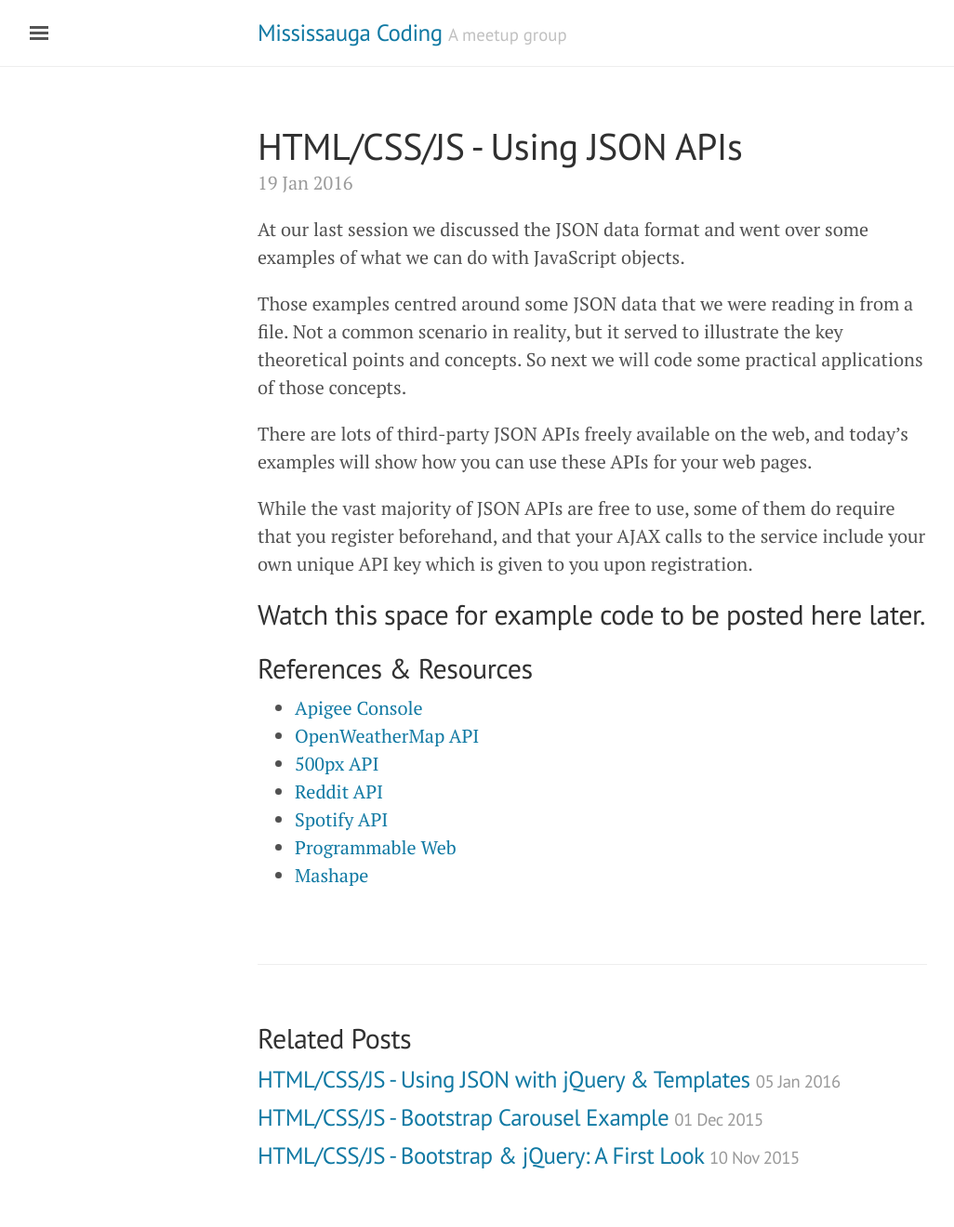
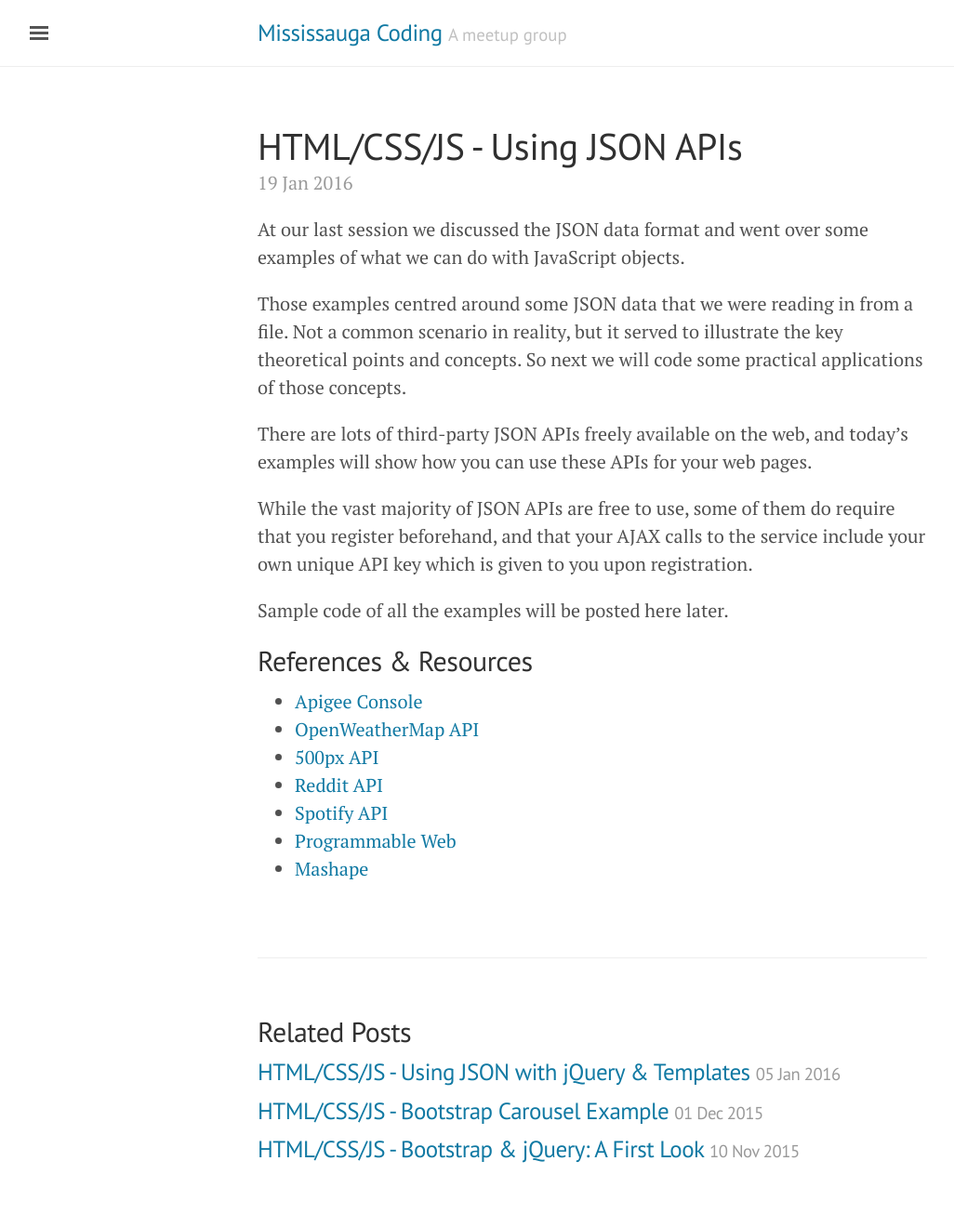
Before and after one commit to MississaugaCoding/mississaugacoding.github.io, a Jekyll site: the page built from _posts/2016-01-19-html-css-js-json-apis.md, in a window 1280 px wide. Shown: the whole page at 93% size, without its empty margins (3-1029 px from the left). Built offline with Jekyll 4.4.1, drawn with Linux system fonts in a browser that asks for light colours; comment, search, counter and statistics services are not loaded.

Commit message:
updated post for session 18

```diff
--- a/_posts/2016-01-19-html-css-js-json-apis.md
+++ b/_posts/2016-01-19-html-css-js-json-apis.md
@@ -12,8 +12,7 @@ There are lots of third-party JSON APIs freely available on the web, and today's
 
 While the vast majority of JSON APIs are free to use, some of them do require that you register beforehand, and that your AJAX calls to the service include your own unique API key which is given to you upon registration.
 
-
-##Watch this space for example code to be posted here later.
+Sample code of all the examples will be posted here later.
 
 
 ##References &amp; Resources
```
